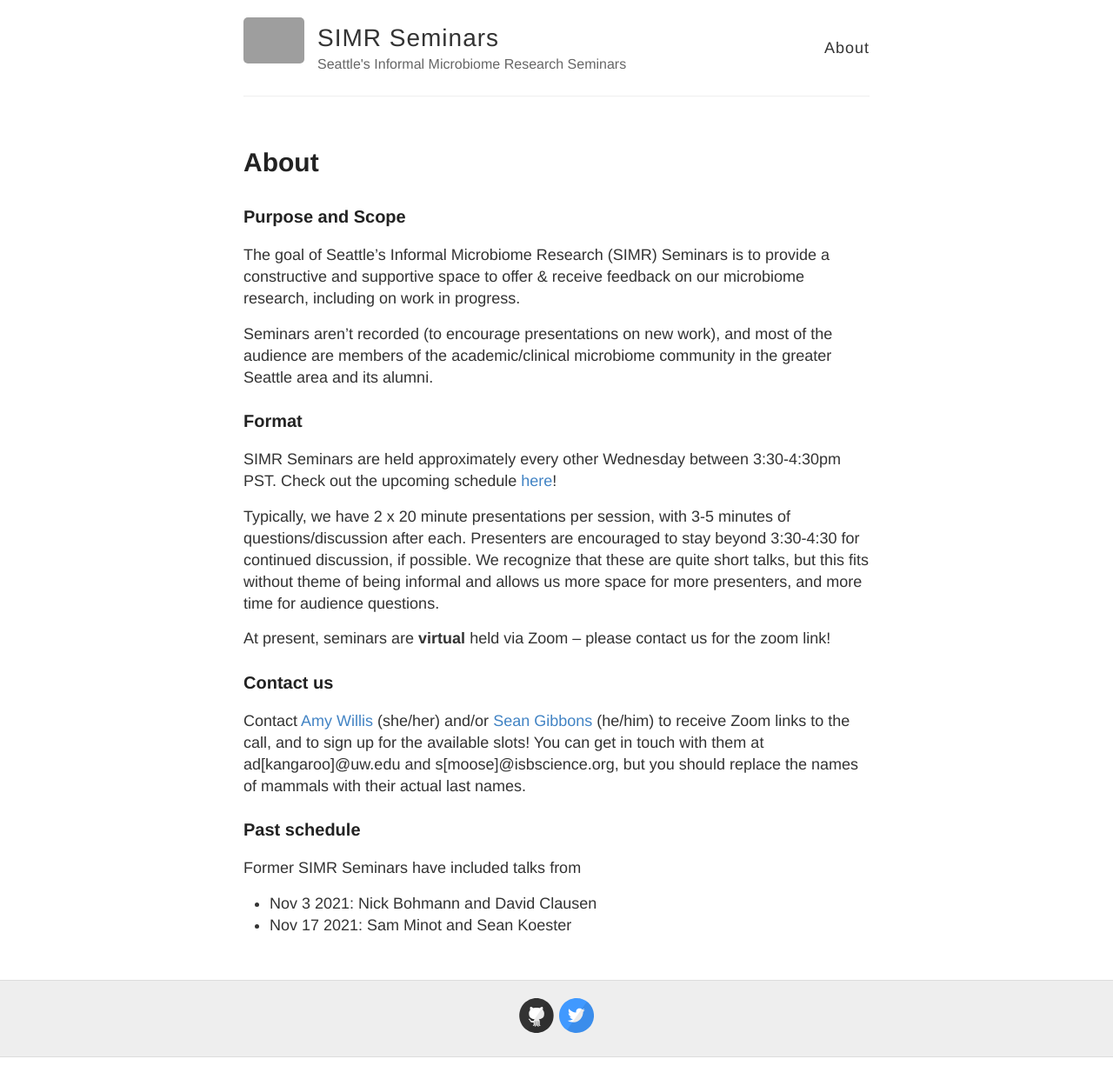
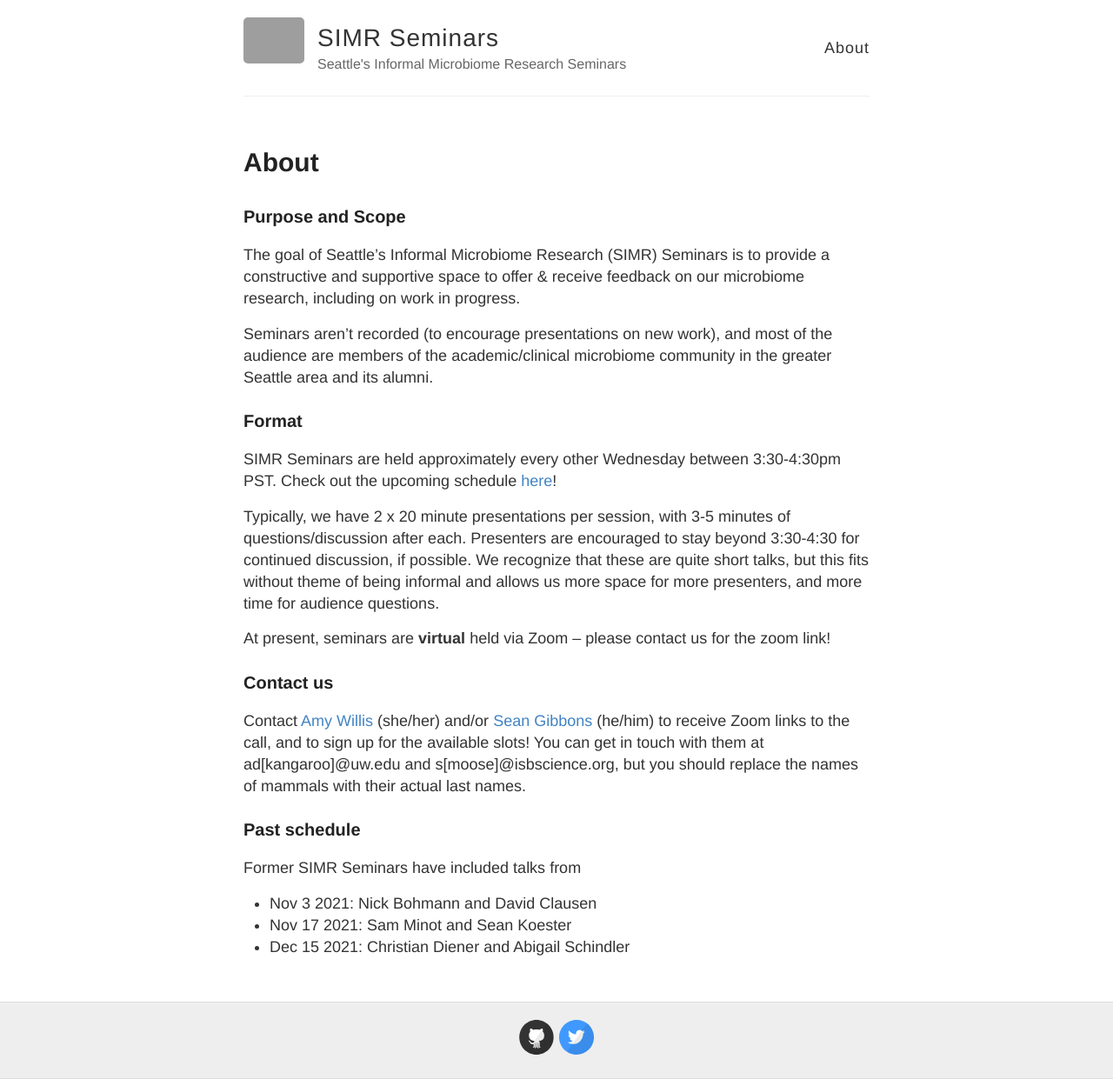
Before and after one commit to SIMR-seminars/SIMR-seminars.github.io, a Jekyll site: the page built from about.md, in a window 1280 px wide. Shown: the whole page at 87% size. Built offline with Jekyll 4.4.1, drawn with Linux system fonts in a browser that asks for light colours; before the commit the page ends 1216 px from its top, so only the background shows below that; grey boxes are pictures that could not be loaded.

Commit message:
Update about.md
add yesterday's speakers to past schedule

```diff
--- a/about.md
+++ b/about.md
@@ -28,3 +28,4 @@ Former SIMR Seminars have included talks from
 
 - Nov 3 2021: Nick Bohmann and David Clausen
 - Nov 17 2021: Sam Minot and Sean Koester
+- Dec 15 2021: Christian Diener and Abigail Schindler
```
